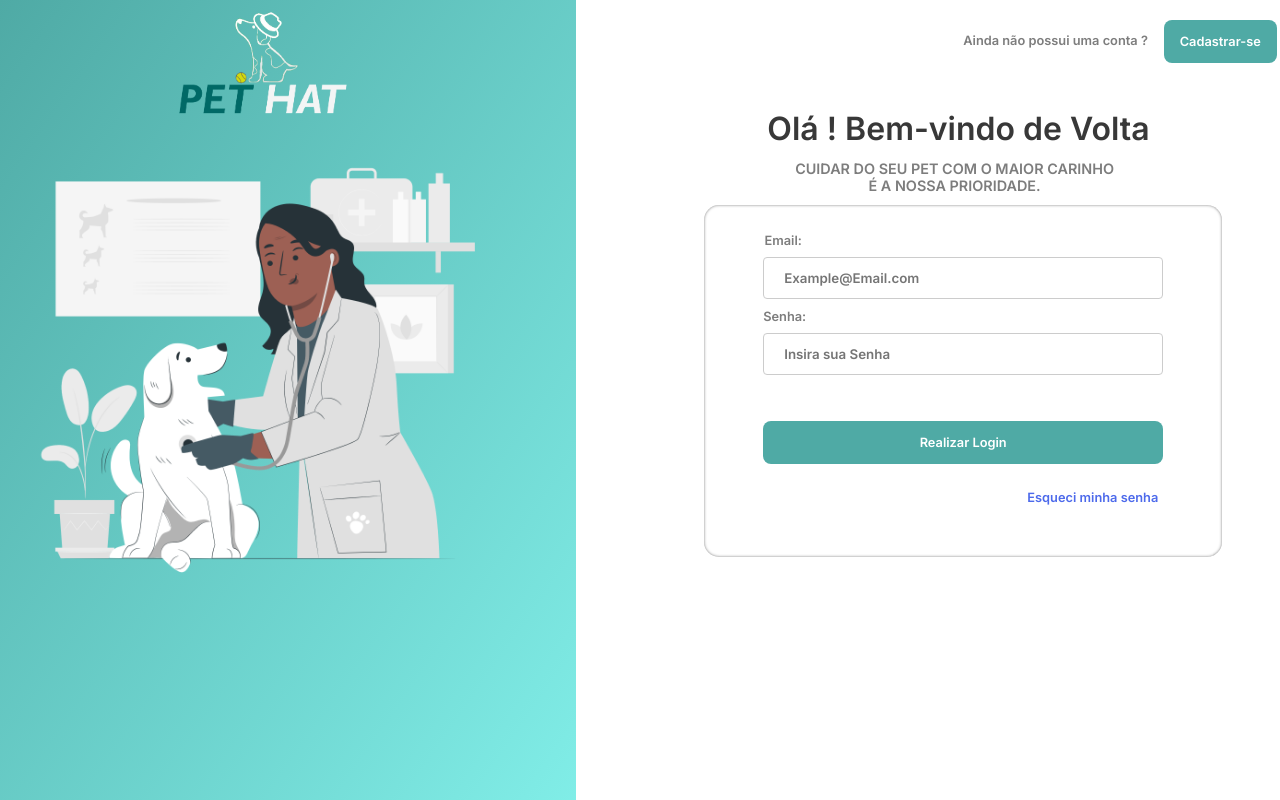
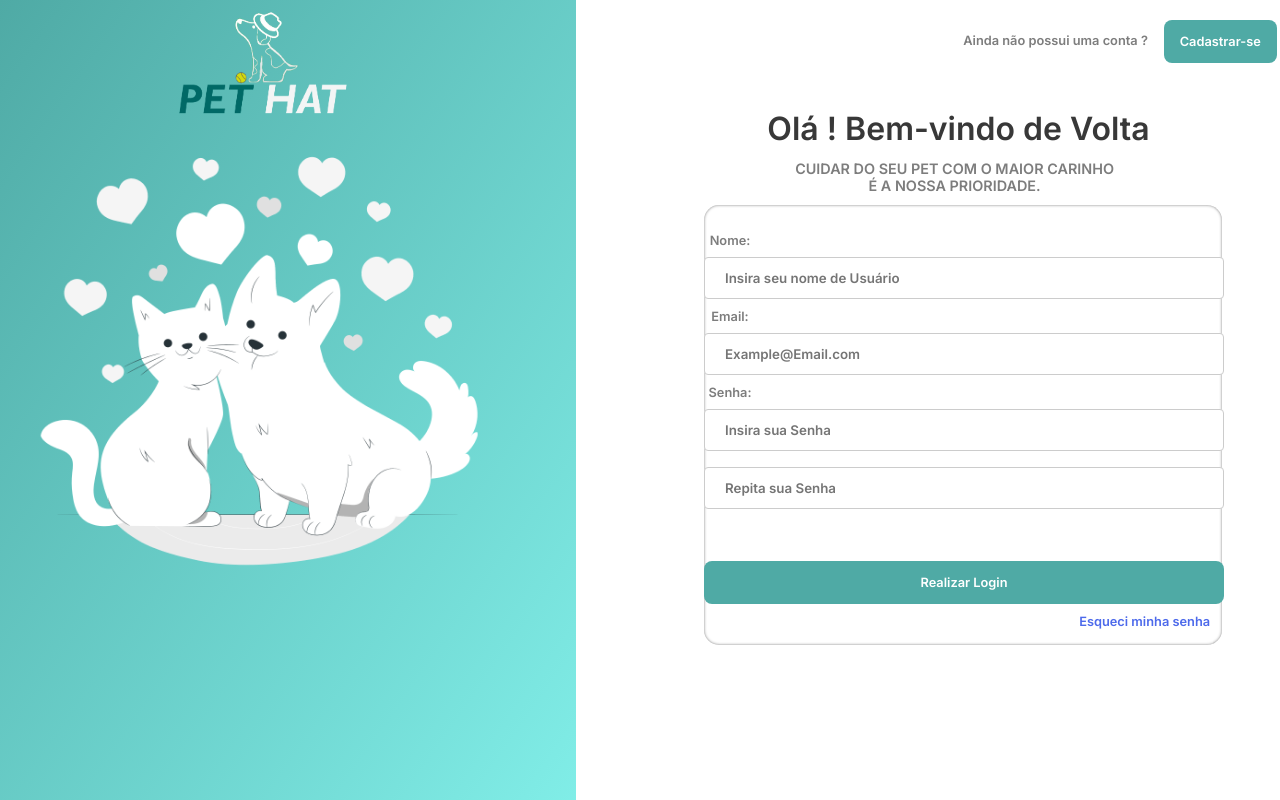
Before and after one commit to GuilhermeJordao/PetHatFront, an Angular app: page / in a window 1280 px wide. Built offline with nearby package versions, Linux system fonts and the light colour scheme.

Commit message:
Retificação Cadastro Usuários
Retificação de formulários de Cadastro Usuário alinhamento de botões e formulário

```diff
--- a/src/app/Telas/cadastro-usu/cadastro-usu.component.css
+++ b/src/app/Telas/cadastro-usu/cadastro-usu.component.css
@@ -8,9 +8,9 @@
   padding-top: 20px;
 }
 .left {
-    overflow:hidden;
+  overflow: hidden;
   left: 0;
-    background-image: linear-gradient(to bottom right, #4FAAA5, #81eee8);
+  background-image: linear-gradient(to bottom right, #4faaa5, #81eee8);
 }
 
 /* Control the right side */
@@ -36,7 +36,7 @@
   height: 80%;
 }
 
-  .pethatlogo{
+.pethatlogo {
   margin-top: 8%;
   margin-bottom: 5%;
   margin-left: 45%;
@@ -47,60 +47,37 @@
   text-align: center;
 }
 
-  .infoLogin{
+.titulolog {
+  font-family: "Inter", sans-serif;
+  color: #383838;
+  margin-left: 11%;
+  font-size: 200%;
+  margin-top: 8%;
+}
+
+.subtitulolog{
+  font-family: "Inter", sans-serif;
+  color: #7D7D7D;
+  margin-right: 13%;
+  font-size: 90%;
+  text-align: center;
+  margin-top: 2%;
+}
+
+.InfoCadastro{
   display: flex;
   flex-direction: row;
-    margin-left: 50%;
-
+  margin-left: 45%;
 }
 
-  .possuiLog{
-    font-family: 'Inter', sans-serif;
+.TextButtonSide{
+  font-family: "Inter", sans-serif;
   color: #7D7D7D;
   margin-right: 5%;
   margin-top: 4%;
   font-size: 80%;
-
 }
-
-  .titulolog{
-    font-family: 'Inter', sans-serif;
-    color: #383838;
-    margin-left: 23%;
-    font-size: 200%;
-  }
-
-  .subtitulo{
-    margin-left: 0.2%;
-    color: grey;
-    font-family: 'Inter', sans-serif ;
-  }
-
-  .cadastro{
-    font-family: 'Inter', sans-serif ;
-    box-shadow: inset 0 0 3px #383838;
-    border-radius: 10px;
-    margin-right: 10%;
-    margin-top: 2%;
-  }
-  .formsCadastro{
-    display: inline-block;
-    margin-left: 10%;
-  }
-
-  input{
-
-    width: 180%;
-    padding: 12px 20px;
-    margin: 8px 0;
-    display: inline-block;
-    border: 1px solid #ccc;
-    border-radius: 4px;
-    box-sizing: border-box;
-    outline-color: #4FAAA5;
-
-  }
-
+/* Botão */
 .button-30 {
   background-color: #4FAAA5;
   border-radius: 8px;
@@ -126,8 +103,6 @@
   user-select: none;
   -webkit-user-select: none;
   touch-action: manipulation;
-    margin-left: 4%;
-    width: 180%;
 }
 
 
@@ -135,7 +110,25 @@
   background-color: #418581;
 }
 
-  .button-31{
+.formLogin {
+  width: 90%;
+  text-align: center;
+  box-shadow: inset 0 0 3px #7e7e7e;
+  margin-top: 2%;
+  margin-right: 10%;
+  border-radius: 15px;
+  align-items: center;
+}
+
+.form {
+  display: inline-block;
+  margin-top: 5%;
+  margin-bottom: 1%;
+}
+
+.fazerlogin{
+  margin-top: 5%;
+  width: 520px;
   background-color: #4FAAA5;
   border-radius: 8px;
   border-style: none;
@@ -149,7 +142,6 @@
   height: 60%;
   line-height: 180%;
   list-style: none;
-    margin: 0;
   outline: none;
   padding: 10px 16px;
   position: relative;
@@ -160,5 +152,38 @@
   user-select: none;
   -webkit-user-select: none;
   touch-action: manipulation;
-    margin-left: 4%;
 }
+
+.Email,.Senha,.Nome {
+  width: 100%;
+  padding: 12px 20px;
+  margin: 8px 0;
+  display: inline-block;
+  font-family: "Inter", sans-serif;
+  border: 1px solid #ccc;
+  border-radius: 4px;
+  box-sizing: border-box;
+  outline-color: #4FAAA5;
+}
+
+.Emailtxt,.Senhatxt,.Nometxt{
+  font-family: "Inter", sans-serif;
+  color: #7D7D7D;
+  margin-right: 90%;
+  margin-top: 4%;
+  font-size: 80%;
+}
+
+.EsqSenha{
+  display: inline-block;
+  font-family: "Inter", sans-serif;
+  color: #4d6aeb;
+  margin-top: 1%;
+  font-size: 80%;
+  margin-left: 70%;
+  margin-bottom: 3%;
+}
+
+.EsqSenha:hover{
+  cursor: pointer;
+}
--- a/src/app/Telas/cadastro-usu/cadastro-usu.component.html
+++ b/src/app/Telas/cadastro-usu/cadastro-usu.component.html
@@ -1,48 +1,54 @@
-<link rel="preconnect" href="https://fonts.googleapis.com">
-<link rel="preconnect" href="https://fonts.gstatic.com" crossorigin>
-<link href="https://fonts.googleapis.com/css2?family=Inter:wght@600&display=swap" rel="stylesheet">
+<link rel="preconnect" href="https://fonts.googleapis.com" />
+<link rel="preconnect" href="https://fonts.gstatic.com" crossorigin />
+<link
+  href="https://fonts.googleapis.com/css2?family=Inter:wght@600&display=swap"
+  rel="stylesheet"
+/>
 
-
-<meta charset="utf-8"/>
+<meta charset="utf-8" />
 
 <div class="split left">
   <div class="centered">
-    <img class="pethatlogo" src="../../../assets/Images/PethatLogo.png" alt="PethatLogo">
+    <img
+      class="pethatlogo"
+      src="../../../assets/Images/PethatLogo.png"
+      alt="PethatLogo"
+    />
     <div>
-    <img class="vetlogin" src="../../../assets/Images/CatdogCadastro.png" alt="VeterinaryLogin">
+      <img
+        class="vetlogin"
+        src="../../../assets/Images/CatdogCadastro.png"
+        alt="VeterinaryLogin"
+      />
     </div>
   </div>
 </div>
 
 <div class="split right">
-    <div class="infoLogin">
-      <div class="possuiLog"> Já possui um Login? </div><button class="button-31">Fazer Login</button>
-    </div><br>
+  <div class="InfoCadastro">
+    <div class="TextButtonSide">Ainda não possui uma conta ?</div>
+    <button class="button-30" role="button">Cadastrar-se</button>
+  </div>
   <div class="centered">
-        <div class="titulolog">
-            Olá! Bem-vindo
+    <div class="titulolog">Olá ! Bem-vindo de Volta</div>
+    <div class="subtitulolog">
+      CUIDAR DO SEU PET COM O MAIOR CARINHO <br/>
+      É A NOSSA PRIORIDADE.
     </div>
-
-        <div class="subtitulo">
-        <p>CUIDAR DO SEU PET COM O MAIOR CARINHO
-          É A NOSSA PRIORIDADE. </p>
-        </div>
-
-        <div class="cadastro">
-          <form class="formsCadastro" action="">
-            <div class="campos"><br>
-              <strong>Nome:</strong><br>
-              <input type="text" name="nome" id="nome" placeholder="Insira seu Nome"><br>
-              <strong>Endereço de Email:</strong><br>
-              <input type="email" name="email" id="email" placeholder="example@gmail.com" required><br>
-              <strong>Senha:</strong><br>
-              <input type="password" name="senha" id="senha" placeholder="Insira sua Senha" required> <br>
-              <input type="password" name="repetirSenha" id="repetirSenha" placeholder="Repetir Senha" required><br><br>
-            </div>
-              <div>
-                <button class="button-30">Cadastra-Se</button>
-              </div><br>
+    <div class="formLogin">
+        <form class ="form" >
+           <label class="Nometxt" for="Nome">Nome:</label><br>
+            <input class="Nome" type="text" name="Nome" placeholder="Insira seu nome de Usuário"><br>
+            <label class="Emailtxt" for="Email">Email:</label><br>
+            <input class="Email" type="text" name="Email" placeholder="Example@Email.com"><br>
+            <label class="Senhatxt" for="Senha">Senha:</label><br>
+            <input class="Senha" type="text" name="Senha" placeholder="Insira sua Senha">
+            <input class="Senha" type="text" name="Senha" placeholder="Repita sua Senha"><br><br>
+            <input class="fazerlogin" type="submit" value="Realizar Login">
           </form>
+          <div class="EsqSenha">
+            Esqueci minha senha
           </div>
     </div>
   </div>
+</div>
--- a/src/app/app.component.html
+++ b/src/app/app.component.html
@@ -1 +1 @@
-<app-login></app-login>
+<app-cadastro-usu></app-cadastro-usu>
--- a/src/index.html
+++ b/src/index.html
@@ -1,5 +1,5 @@
 <!doctype html>
-<html lang="en">
+<html lang="pt-br">
 <head>
   <meta charset="utf-8">
   <title>PetHatFront</title>
```
Lines whose indentation alone changed are shown as unchanged.
